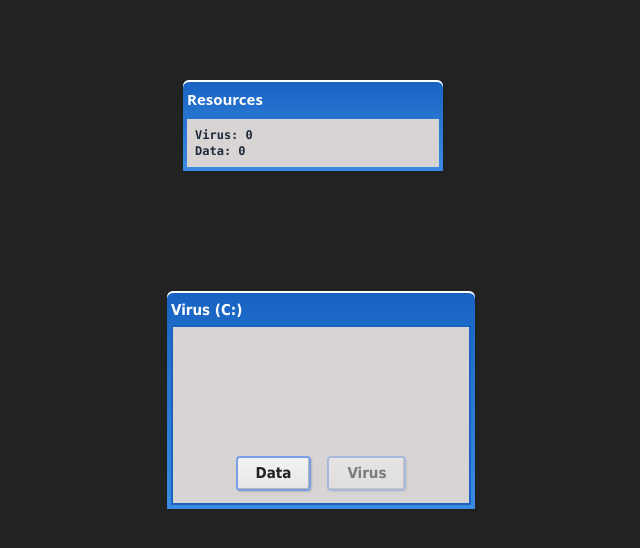
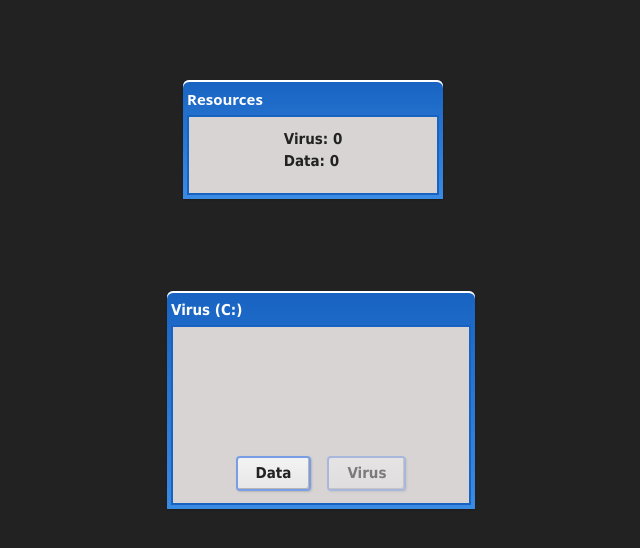
Before and after one commit to FuseBucks/incremental-game, a Next.js app: page / in a window 1280 px wide. Shown: the top 548 px of the page, without its empty margins (319-959 px from the left). Built offline with nearby package versions, Linux system fonts and the light colour scheme.

Commit message:
Change: Styles

```diff
--- a/src/app/globals.css
+++ b/src/app/globals.css
@@ -33,8 +33,6 @@ button:active {
   color: #222;
   border: 2px solid #1863c2;
   margin-top: 4px;
-  width: 300px;
-  height: 180px;
   padding-bottom: 12px;
 }
 
--- a/src/components/main_window.tsx
+++ b/src/components/main_window.tsx
@@ -13,7 +13,7 @@ export function MainWindow() {
       {/* resource board */}
       <div className="tab absolute top-20 ml-4 h-auto w-65">
         <div className="font-sans">Resources</div>
-        <div className="mt-2 flex flex-col gap-1 bg-[#d8d4d4] font-mono text-xs text-gray-800">
+        <div className="tab-internal w-63 h-20">
           <div className="m-2">
             <p>Virus: {virusCount}</p>
             <p>Data: {dataCount}</p>
@@ -25,7 +25,7 @@ export function MainWindow() {
       <div className="tab">
         {" "}
         Virus (C:)
-        <div className="tab-internal">
+        <div className="tab-internal w-75 h-45">
           <div className="flex gap-4">
             <button onClick={handleDataClick}>Data</button>
             <button
```
